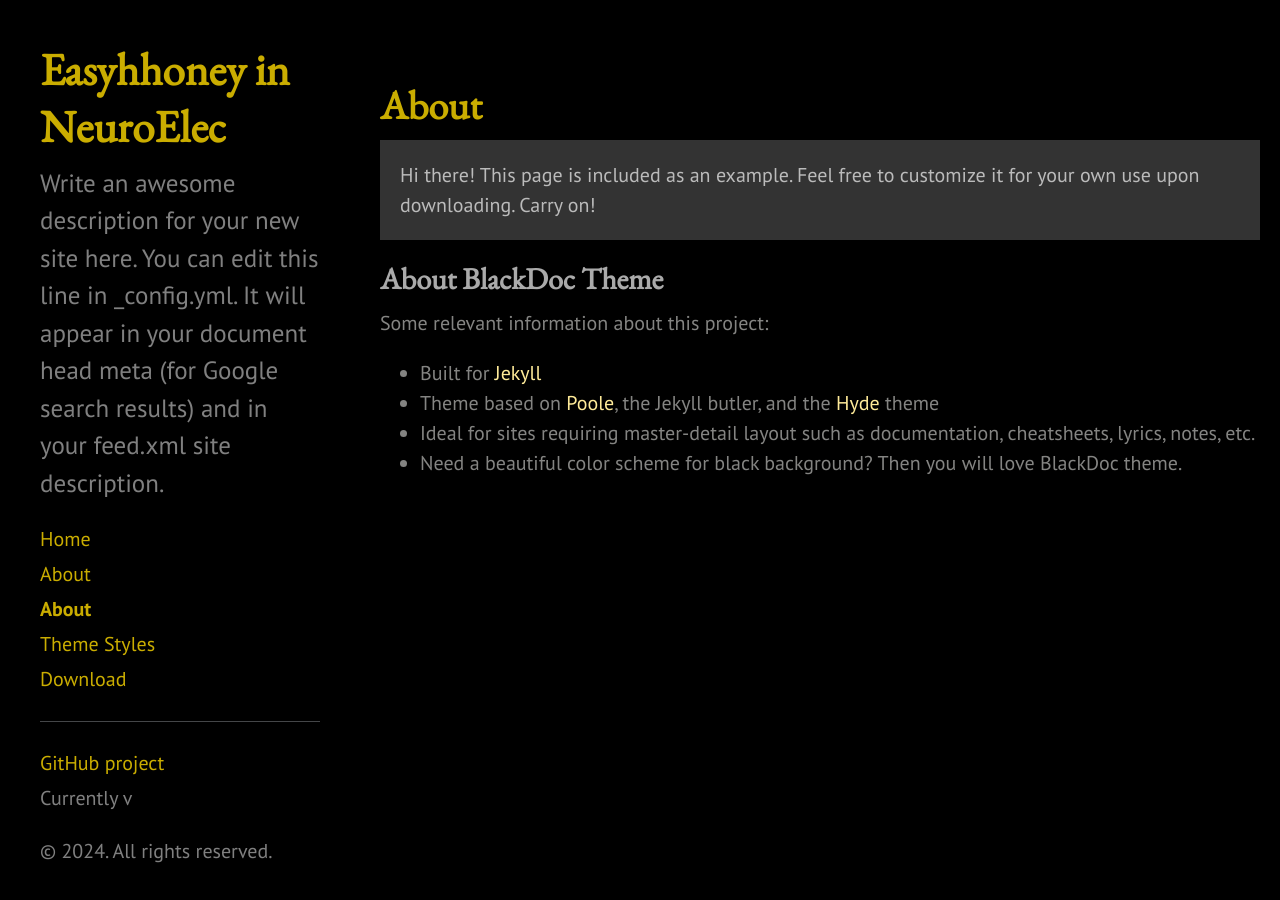
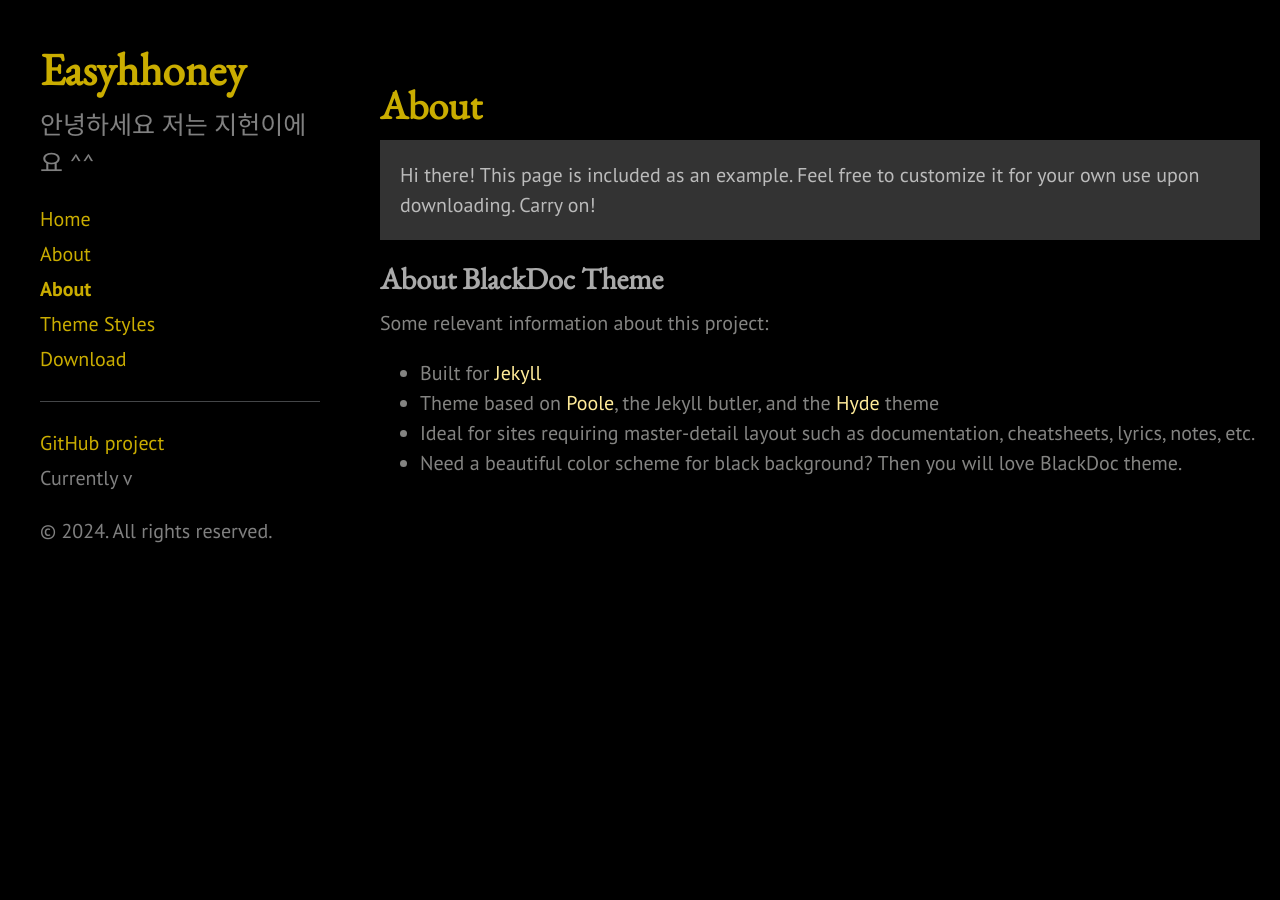
Before and after one commit to easyhhoney/easyhhoney.github.io, a Jekyll site: the page built from about.md, in a window 1280 px wide. Built offline with Jekyll 4.4.1, drawn with Linux system fonts in a browser that asks for light colours.

Commit message:
한글테스트

```diff
--- a/_config.yml
+++ b/_config.yml
@@ -18,12 +18,10 @@
 # You can create any custom variable you would like, and they will be accessible
 # in the templates via {{ site.myvariable }}.
 
-title: Easyhhoney in NeuroElec
+title: Easyhhoney
 email: easyhhoney@snu.ac.kr
 description: >- # this means to ignore newlines until "baseurl:"
-  Write an awesome description for your new site here. You can edit this
-  line in _config.yml. It will appear in your document head meta (for
-  Google search results) and in your feed.xml site description.
+  안녕하세요 저는 지헌이에요 ^^
 baseurl: "" # the subpath of your site, e.g. /blog
 url: "" # the base hostname & protocol for your site, e.g. http://example.com
 twitter_username: easyhhoney
```
